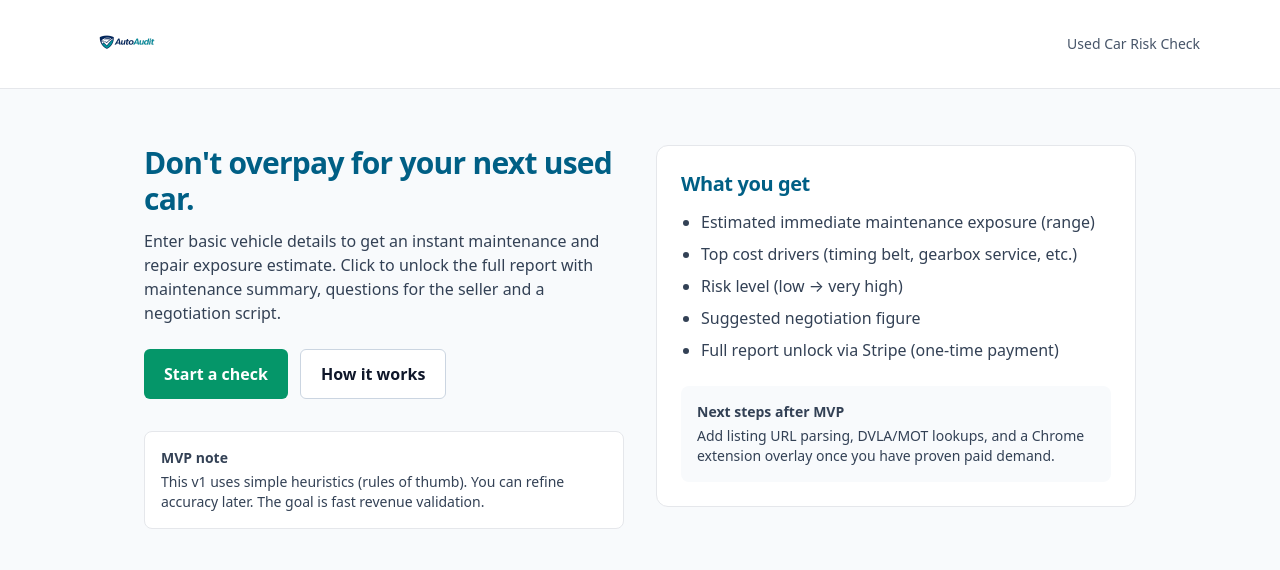
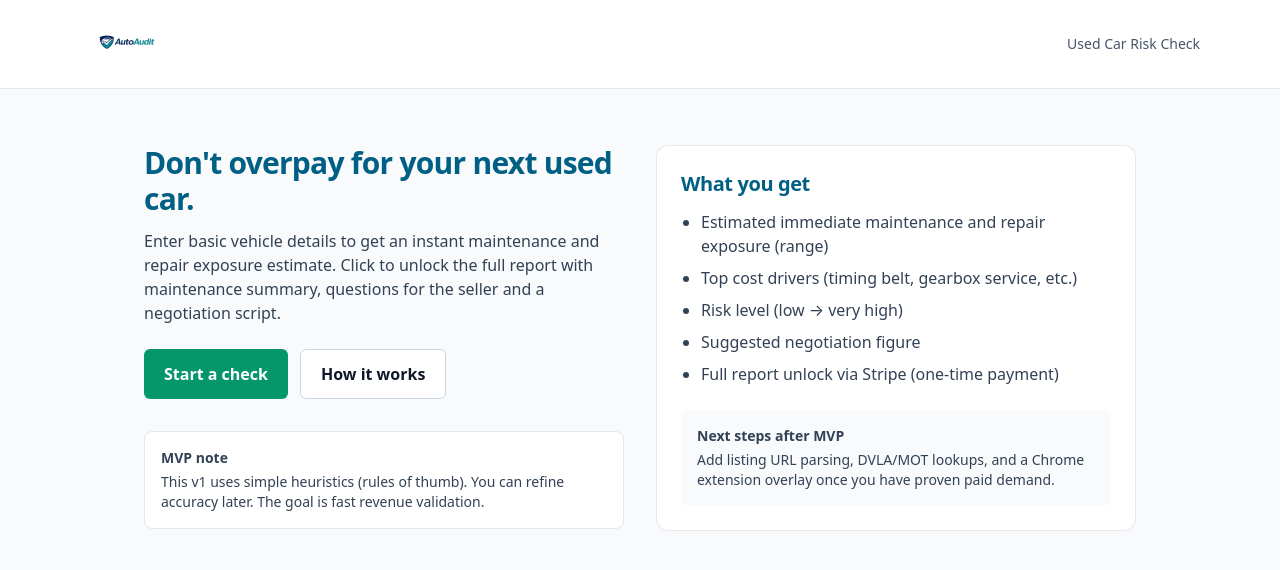
Before and after one commit to mickleethirty-vendium/autoaudit, a Next.js app: page / in a window 1280 px wide. Shown: the top 570 px of the page. Built offline with nearby package versions, Linux system fonts and the light colour scheme.

Commit message:
Update to landing page wording v2

```diff
--- a/app/page.tsx
+++ b/app/page.tsx
@@ -41,7 +41,7 @@ export default function HomePage() {
         <div className="rounded-xl border bg-white p-6">
           <h2 className="text-xl font-bold">What you get</h2>
           <ul className="mt-3 list-disc space-y-2 pl-5 text-slate-700">
-            <li>Estimated immediate maintenance exposure (range)</li>
+            <li>Estimated immediate maintenance and repair exposure (range)</li>
             <li>Top cost drivers (timing belt, gearbox service, etc.)</li>
             <li>Risk level (low → very high)</li>
             <li>Suggested negotiation figure</li>
```
